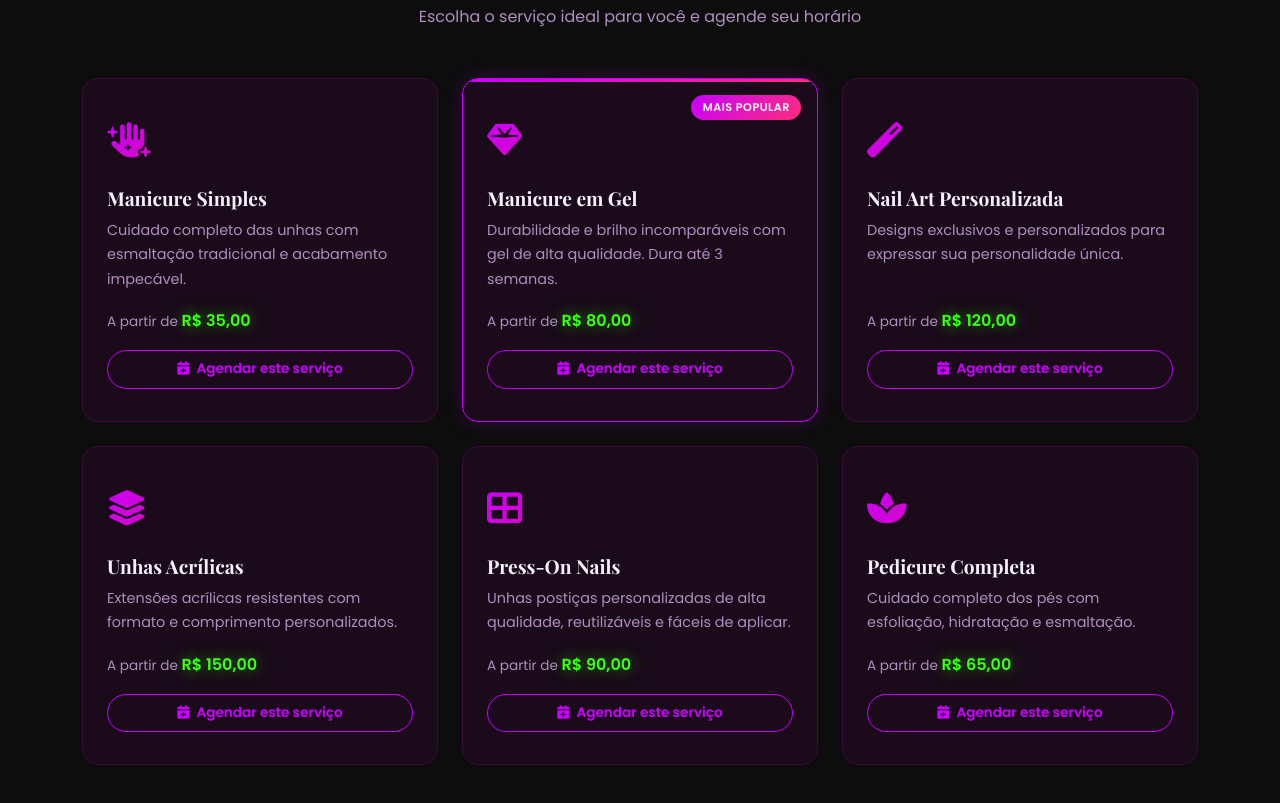
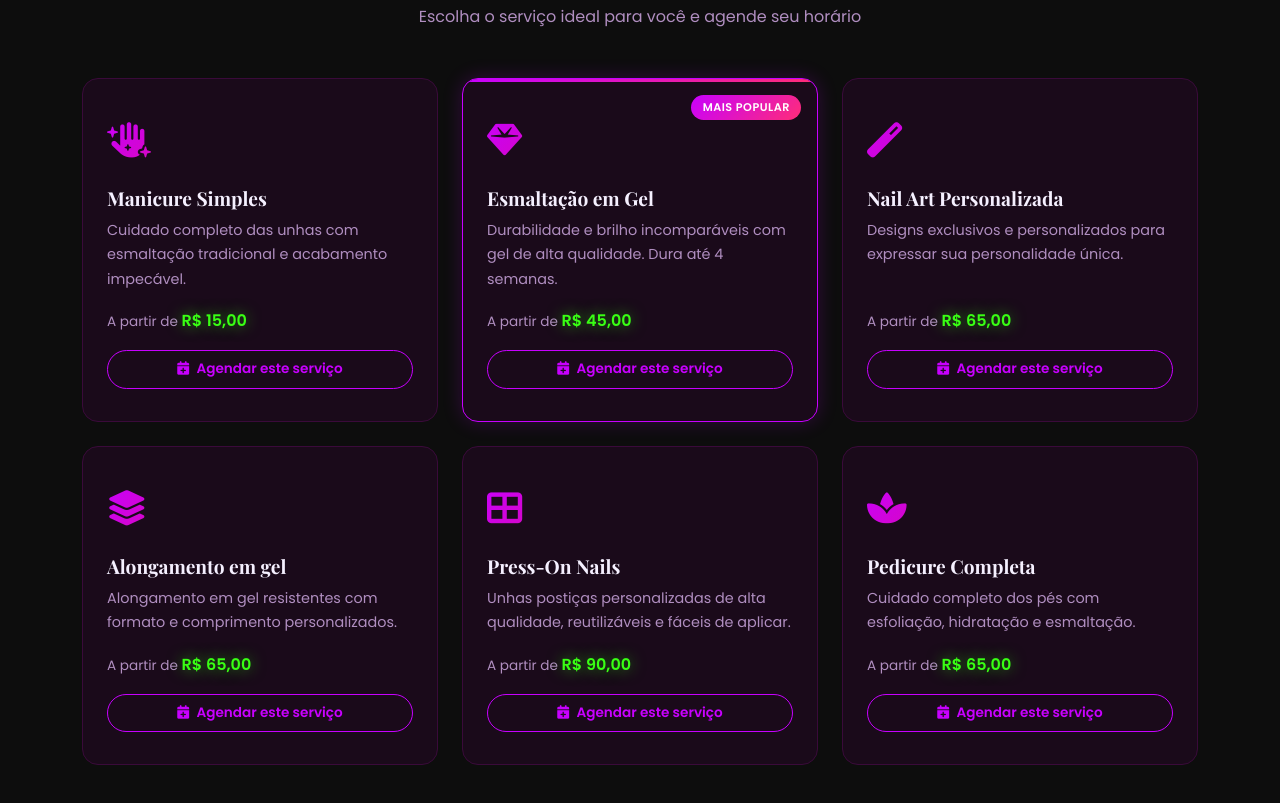
Before and after one commit to kessyarafaella097-debug/kessyanails, a plain HTML site: page index.html in a window 1280 px wide. Shown: the part 1377-2180 px from the top of the page. Drawn offline with nearby package versions, Linux system fonts and the light colour scheme; a web font is replaced by a local one.

Commit message:
Update index.html

```diff
--- a/index.html
+++ b/index.html
@@ -3,14 +3,14 @@
 <head>
   <meta charset="UTF-8" />
   <meta name="viewport" content="width=device-width, initial-scale=1.0" />
-  <meta name="description" content="Kessya Nails — Nail Art exclusiva, manicure em gel, unhas acrílicas e muito mais. Agende seu horário!" />
-  <meta property="og:title" content="Kessya Nails — Arte nas Suas Unhas" />
-  <meta property="og:description" content="Nail art exclusiva e manicure profissional. Mais de 500 clientes satisfeitas." />
+  <meta name="description" content="Kessya Lima.Nails — Nail Art exclusiva, esmaltação em gel, e muito mais. Agende seu horário!" />
+  <meta property="og:title" content="Kessya Lima.Nails — Arte nas Suas Unhas" />
+  <meta property="og:description" content="Nail art exclusiva e profissional." />
   <meta property="og:type" content="website" />
   <meta property="og:url" content="https://kessyanails.com.br" />
   <meta property="og:image" content="https://kessyanails.com.br/og-image.jpg" />
   <link rel="canonical" href="https://kessyanails.com.br" />
-  <title>Kessya Nails — Arte nas Suas Unhas</title>
+  <title>Kessya lima.Nails — Arte nas Suas Unhas</title>
 
   <!-- Bootstrap 5 CSS -->
   <link rel="stylesheet" href="https://cdn.jsdelivr.net/npm/bootstrap@5.3.3/dist/css/bootstrap.min.css" />
@@ -28,7 +28,7 @@
   <!-- ======================== LOADING SCREEN ======================== -->
   <div id="loading-screen" aria-hidden="true">
     <div class="loading-content">
-      <div class="loading-logo">Kessya Nails</div>
+      <div class="loading-logo">Kessya Lima.Nails</div>
       <div class="loading-bar"><div class="loading-fill"></div></div>
     </div>
   </div>
@@ -143,7 +143,7 @@
             <div class="service-icon"><i class="fas fa-hand-sparkles"></i></div>
             <h3 class="service-name">Manicure Simples</h3>
             <p class="service-desc">Cuidado completo das unhas com esmaltação tradicional e acabamento impecável.</p>
-            <div class="service-price">A partir de <strong>R$ 35,00</strong></div>
+            <div class="service-price">A partir de <strong>R$ 15,00</strong></div>
             <button class="btn btn-service" onclick="selectService('Manicure Simples')">
               <i class="fas fa-calendar-plus me-1"></i> Agendar este serviço
             </button>
@@ -154,10 +154,10 @@
           <div class="service-card featured">
             <div class="service-badge">Mais Popular</div>
             <div class="service-icon"><i class="fas fa-gem"></i></div>
-            <h3 class="service-name">Manicure em Gel</h3>
-            <p class="service-desc">Durabilidade e brilho incomparáveis com gel de alta qualidade. Dura até 3 semanas.</p>
-            <div class="service-price">A partir de <strong>R$ 80,00</strong></div>
-            <button class="btn btn-service" onclick="selectService('Manicure em Gel')">
+            <h3 class="service-name">Esmaltação em Gel</h3>
+            <p class="service-desc">Durabilidade e brilho incomparáveis com gel de alta qualidade. Dura até 4 semanas.</p>
+            <div class="service-price">A partir de <strong>R$ 45,00</strong></div>
+            <button class="btn btn-service" onclick="selectService('Esmaltação em Gel')">
               <i class="fas fa-calendar-plus me-1"></i> Agendar este serviço
             </button>
           </div>
@@ -168,7 +168,7 @@
             <div class="service-icon"><i class="fas fa-magic"></i></div>
             <h3 class="service-name">Nail Art Personalizada</h3>
             <p class="service-desc">Designs exclusivos e personalizados para expressar sua personalidade única.</p>
-            <div class="service-price">A partir de <strong>R$ 120,00</strong></div>
+            <div class="service-price">A partir de <strong>R$ 65,00</strong></div>
             <button class="btn btn-service" onclick="selectService('Nail Art Personalizada')">
               <i class="fas fa-calendar-plus me-1"></i> Agendar este serviço
             </button>
@@ -178,10 +178,10 @@
         <div class="col-md-6 col-lg-4" data-aos>
           <div class="service-card">
             <div class="service-icon"><i class="fas fa-layer-group"></i></div>
-            <h3 class="service-name">Unhas Acrílicas</h3>
-            <p class="service-desc">Extensões acrílicas resistentes com formato e comprimento personalizados.</p>
-            <div class="service-price">A partir de <strong>R$ 150,00</strong></div>
-            <button class="btn btn-service" onclick="selectService('Unhas Acrílicas')">
+            <h3 class="service-name">Alongamento em gel</h3>
+            <p class="service-desc">Alongamento em gel resistentes com formato e comprimento personalizados.</p>
+            <div class="service-price">A partir de <strong>R$ 65,00</strong></div>
+            <button class="btn btn-service" onclick="selectService('alongamento em gel')">
               <i class="fas fa-calendar-plus me-1"></i> Agendar este serviço
             </button>
           </div>
```
